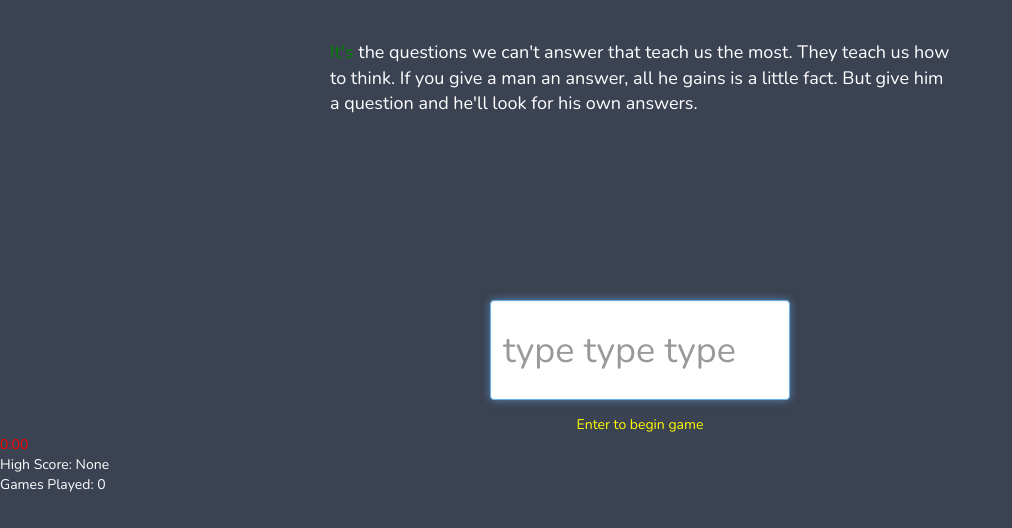
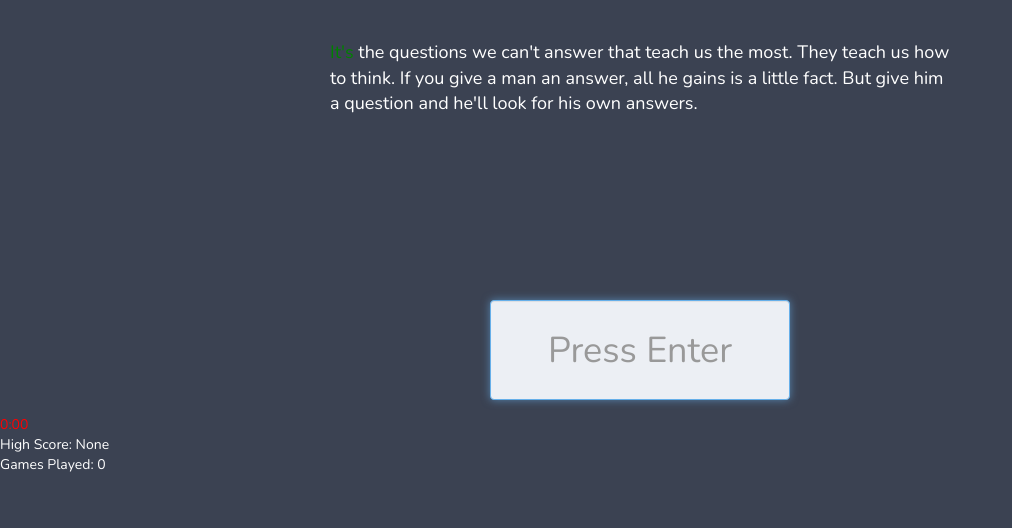
Before and after one commit to breyerjs/typequick, a React (Create React App) app: page / in a window 1280 px wide. Shown: the top 528 px of the page, without its empty margins (0-1012 px from the left). Built offline with nearby package versions, Linux system fonts and the light colour scheme.

Commit message:
Streamline elements to meet design

```diff
--- a/src/components/BodyLayout.js
+++ b/src/components/BodyLayout.js
@@ -17,7 +17,7 @@ class BodyLayout extends Component {
       started: false,
       finished: false,
       secondsElapsed: 0,
-      startCountdown: 4,
+      countDownTime: 4,
       countingDown: false
     };
     this.timer = null;
@@ -29,15 +29,16 @@ class BodyLayout extends Component {
           wordkeeper={this.state.wordkeeper} />
         <TypePane
           wordkeeper={this.state.wordkeeper}
+          started={this.state.started}
+          finished={this.state.finished}
+          countingDown={this.state.countingDown}
+          countDownTime={this.state.countDownTime}
           wordCompletionFunction={this.handleWordCompletion.bind(this)}
           beginTypingFunction={this.beginTyping.bind(this)}
           resetGameFunction={this.resetGame.bind(this)}
-          countingDown={this.state.countingDown}
-          started={this.state.started}
-          finished={this.state.finished}
           />
         <MessageBox
-          countdown={this.state.startCountdown}
+          countdown={this.state.countDownTime}
           countingDown={this.state.countingDown}
           started={this.state.started}
           finished={this.state.finished}
@@ -68,13 +69,13 @@ class BodyLayout extends Component {
       if(timeLeft === 0) {
         this.setState({
           started: true,
-          startCountdown: timeLeft,
+          countDownTime: timeLeft,
           countingDown: false});
           clearInterval(countdown);
           this.startTimer();
       } else {
           this.setState({
-            startCountdown: timeLeft,
+            countDownTime: timeLeft,
             countingDown: true});
       }
     }.bind(this), 1000);
@@ -93,7 +94,7 @@ class BodyLayout extends Component {
       finished: false,
       secondsElapsed: 0,
       wordkeeper: this.state.wordkeeper.newGame(),
-      startCountdown: 4,
+      countDownTime: 4,
       countingDown: false
     });
     clearInterval(this.timer);
--- a/src/components/MessageBox.js
+++ b/src/components/MessageBox.js
@@ -10,16 +10,10 @@ class MessageBox extends Component {
     );
   }
   getMessageText(){
-    if (! this.props.started && ! this.props.countingDown){
-      return "Enter to begin game";
-    }
-    else if (this.props.countingDown){
-      return this.props.countdown;
-    }
-    else if (this.props.started && ! this.props.countingDown && ! this.props.finished){
+    if (this.props.started && ! this.props.countingDown && ! this.props.finished){
       return"Esc to skip";
     }
-    else{
+    else if (this.props.started && ! this.props.countingDown && this.props.finished){
       return "Speed: " + this.props.mostRecentScore + "wpm. Enter to start a new game";
     }
   }
--- a/src/components/TypePane.js
+++ b/src/components/TypePane.js
@@ -18,7 +18,7 @@ class TypePane extends Component {
             className="type-pane"
             type="text"
             value={this.state.value}
-            placeholder="type type type"
+            placeholder={this.getPlaceHolderText()}
             onKeyDown={this.handleKeyDowns.bind(this)}
             onInput={this.handleChange.bind(this)}
           />
@@ -70,6 +70,20 @@ class TypePane extends Component {
       return this.state.value === this.props.wordkeeper.words[this.props.wordkeeper.currentWord];
     }
   }
+  getPlaceHolderText(){
+    if(this.props.countingDown){
+      return this.props.countDownTime;
+    }
+    else if (! this.props.started){
+      return "Press Enter";
+    }
+    else if (this.props.finished){
+      return "Press Enter"
+    }
+    else{
+      return ""
+    }
+  }
 }
 
 export default TypePane;
--- a/src/css/App.css
+++ b/src/css/App.css
@@ -47,6 +47,20 @@ light grey: #A6ABB2
   width: 300px;
   height: 100px;
   font-size: 36px;
+  background-color: #ECEFF4;
+  color: #3B4252;
+}
+.type-pane::-webkit-input-placeholder {
+     text-align: center;
+}
+.type-pane:-moz-placeholder { /* Firefox 18- */
+     text-align: center;
+}
+.type-pane::-moz-placeholder {  /* Firefox 19+ */
+     text-align: center;
+}
+.type-pane:-ms-input-placeholder {
+     text-align: center;
 }
 
 .message-box{
```
